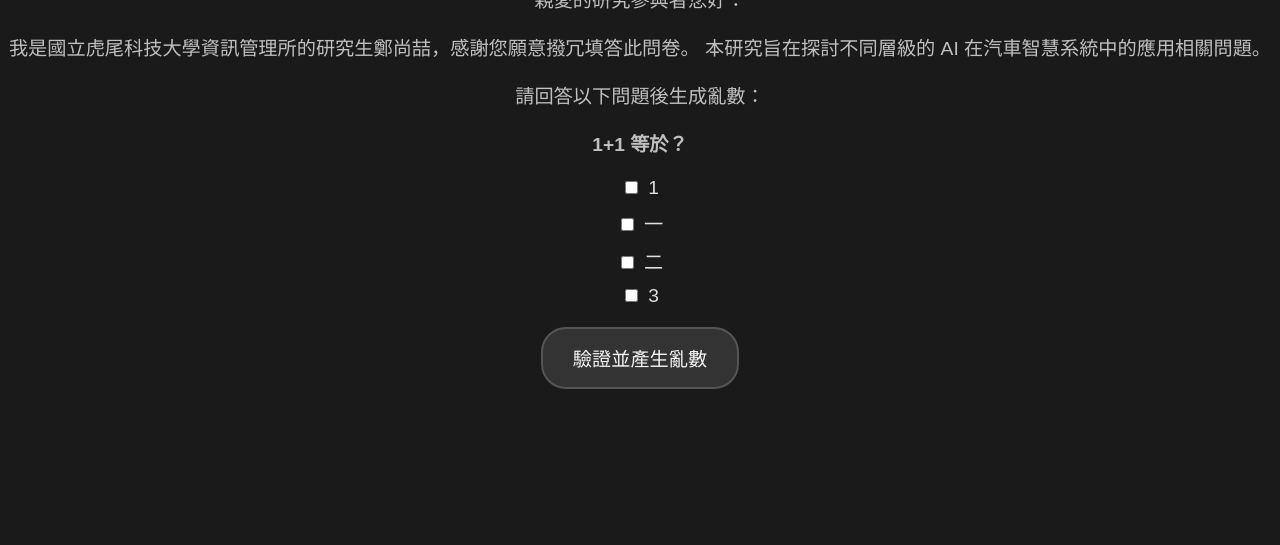
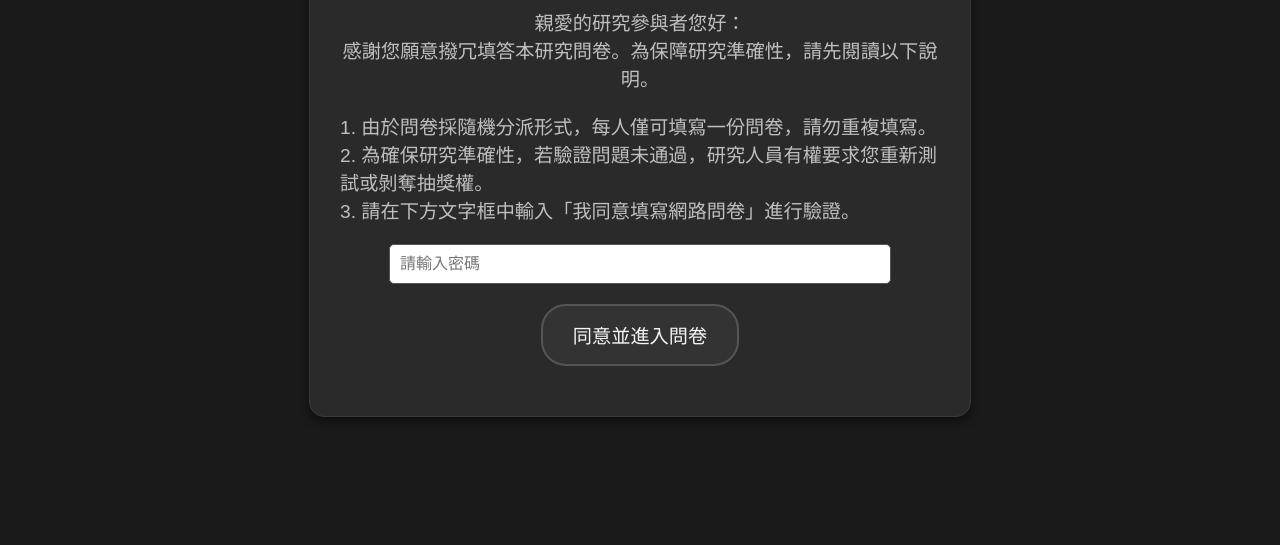
Before and after one commit to gia39484/random-link-picker, a plain HTML site: page index.html in a window 1280 px wide. Shown: the part 255-800 px from the top of the page. Drawn offline with Linux system fonts and the light colour scheme.

Commit message:
test index_V5.html

```diff
--- a/index.html
+++ b/index.html
@@ -3,8 +3,9 @@
 <head>
     <meta charset="UTF-8">
     <meta name="viewport" content="width=device-width, initial-scale=1.0">
-    <title>高質感亂數產生器</title>
+    <title>問卷分派網站</title>
     <style>
+        /* 全局樣式 */
         body {
             font-family: 'Arial', sans-serif;
             margin: 0;
@@ -31,25 +32,23 @@
             color: #bfbfbf; /* 淺灰色字體 */
         }
 
-        .question-section {
-            margin-bottom: 20px;
+        .card {
+            background-color: #2a2a2a;
+            border: 1px solid #3a3a3a;
+            border-radius: 15px;
+            padding: 30px;
+            box-shadow: 0px 4px 10px rgba(0, 0, 0, 0.5);
+            max-width: 600px;
+            width: 90%;
         }
 
-        .options {
-            list-style: none;
-            padding: 0;
-        }
-
-        .options li {
-            margin: 10px 0;
-        }
-
-        label {
-            font-size: 1.2rem;
-        }
-
-        input[type="checkbox"] {
-            margin-right: 10px;
+        input[type="text"] {
+            width: 80%;
+            padding: 10px;
+            margin-bottom: 20px;
+            border: 1px solid #555555;
+            border-radius: 5px;
+            font-size: 1rem;
         }
 
         button {
@@ -69,8 +68,7 @@
         }
 
         #result {
-            font-size: 1.5rem;
-            font-weight: bold;
+            font-size: 1.2rem;
             margin-top: 20px;
             color: #d1d1d1;
         }
@@ -89,34 +87,29 @@
 </head>
 <body>
     <div class="card">
-        <h1>高質感亂數產生器</h1>
-        <p>親愛的研究參與者您好：</p>
+        <h1>問卷分派網站</h1>
         <p>
-            我是國立虎尾科技大學資訊管理所的研究生鄭尚喆，感謝您願意撥冗填答此問卷。
-            本研究旨在探討不同層級的 AI 在汽車智慧系統中的應用相關問題。
+            親愛的研究參與者您好：<br>
+            感謝您願意撥冗填答本研究問卷。為保障研究準確性，請先閱讀以下說明。
         </p>
-        <div class="question-section">
-            <p>請回答以下問題後生成亂數：</p>
-            <p><strong>1+1 等於？</strong></p>
-            <ul class="options">
-                <li><label><input type="checkbox" value="1">1</label></li>
-                <li><label><input type="checkbox" value="一">一</label></li>
-                <li><label><input type="checkbox" value="二">二</label></li>
-                <li><label><input type="checkbox" value="3">3</label></li>
-            </ul>
-        </div>
-        <button id="generateButton">驗證並產生亂數</button>
+        <p style="text-align: left;">
+            1. 由於問卷採隨機分派形式，每人僅可填寫一份問卷，請勿重複填寫。<br>
+            2. 為確保研究準確性，若驗證問題未通過，研究人員有權要求您重新測試或剝奪抽獎權。<br>
+            3. 請在下方文字框中輸入「我同意填寫網路問卷」進行驗證。
+        </p>
+        <input type="text" id="password" placeholder="請輸入密碼">
+        <button id="verifyButton">同意並進入問卷</button>
         <div id="result"></div>
     </div>
 
     <script>
-        document.getElementById("generateButton").addEventListener("click", function () {
-            // 獲取所有選中的選項
-            const checkboxes = document.querySelectorAll('input[type="checkbox"]:checked');
-            const selectedValues = Array.from(checkboxes).map(cb => cb.value);
+        document.getElementById("verifyButton").addEventListener("click", function () {
+            // 獲取輸入框的值
+            const passwordInput = document.getElementById("password").value.trim();
+            const correctPassword = "我同意填寫網路問卷";
 
-            // 檢查答案是否正確
-            if (selectedValues.includes("二") && selectedValues.length === 1) {
+            // 檢查密碼是否正確
+            if (passwordInput === correctPassword) {
                 // 生成 1-3 的亂數
                 const randomNumber = Math.floor(Math.random() * 3) + 1;
 
@@ -127,15 +120,12 @@
                     3: "https://example.com/page3"
                 };
 
-                // 顯示結果並提供跳轉鏈接
+                // 跳轉到對應網址
+                window.location.href = urls[randomNumber];
+            } else {
+                // 顯示錯誤信息
                 document.getElementById("result").innerHTML = `
-                    答對了！亂數結果：${randomNumber}<br>
-                    <a href="${urls[randomNumber]}" target="_blank">點此進入對應頁面</a>
-                `;
-            } else {
-                // 答案不正確提示
-                document.getElementById("result").innerHTML = `
-                    <span style="color: red;">答案錯誤！請重新嘗試。</span>
+                    <span style="color: red;">密碼錯誤！請重新輸入。</span>
                 `;
             }
         });
```
